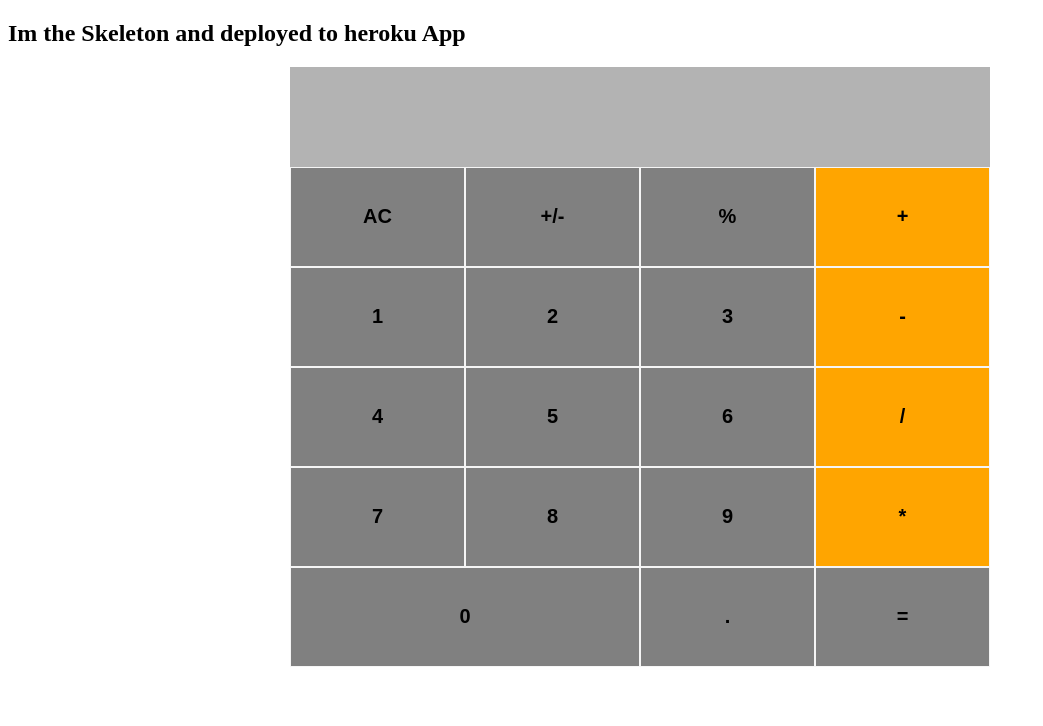
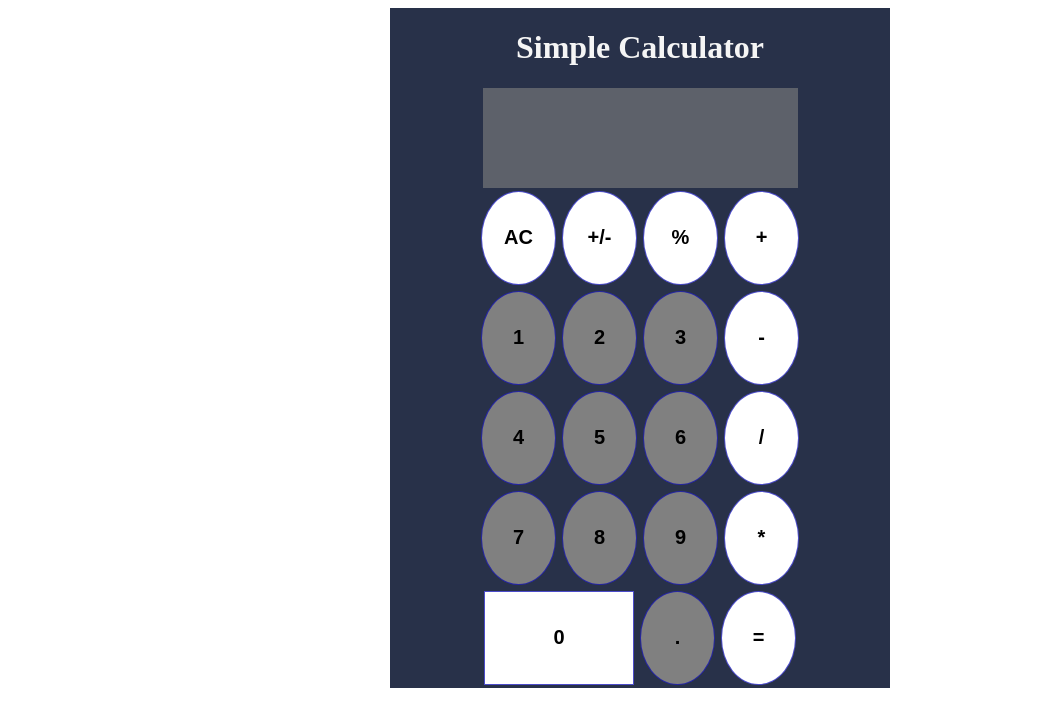
Before and after one commit to MephistoDevelop/react_calculator, a React (Create React App) app: page / in a window 1280 px wide. Shown: the top 726 px of the page, without its empty margins (0-1043 px from the left). Built offline with nearby package versions, Linux system fonts and the light colour scheme.

Commit message:
React Calculator finished

```diff
--- a/public/index.html
+++ b/public/index.html
@@ -4,7 +4,6 @@
     <meta charset="UTF-8" />
     <meta name="viewport" content="width=device-width, initial-scale=1.0" />
     <title>React Calculator</title>
-    <h2>Im the Skeleton and deployed to heroku App</h2>
   </head>
   <body>
     <div id="root"></div>
--- a/src/assets/index.css
+++ b/src/assets/index.css
@@ -1,47 +1,94 @@
-.button{
-  color:black;
+.button {
+  color: black;
   font-size: 20px;
   font-weight: bolder;
   border: 1px solid whitesmoke;
   pointer-events: visibleStroke;
+  border-radius: 50%;
+  outline: 0;
+  border: 1px solid rgba(0, 0, 180, 0.7);
+  margin: 3px;
+}
+input {
+  outline: 0;
+}
+
+button {
+  outline: 0;
+}
+a:focus {
+  outline: 0;
+}
+
+/* added for Firefox compatability */
+button::-moz-focus-inner,
+a::-moz-focus-inner {
+  border: 0;
 }
 
 #group-1 {
   display: flex;
   height: 100px;
+  justify-content: center;
 }
 #group-2 {
   display: flex;
   height: 100px;
+  justify-content: center;
 }
 #group-3 {
   display: flex;
   height: 100px;
+  justify-content: center;
 }
 #group-4 {
   display: flex;
   height: 100px;
+  justify-content: center;
 }
 #group-5 {
   display: flex;
   height: 100px;
+  justify-content: center;
 }
-#calculator-container{
-  width: 700px;
+#calculator-container {
+  background-color: #283149;
+  width: 500px;
+  display: flex;
+  flex-direction: column;
+  justify-content: center;
 }
-#root{
+#root {
   display: flex;
-justify-content: center;
+  justify-content: center;
 }
-#result-container{
-  background-color: 	rgba(128,128,128,0.6);
+#result-container {
+  background-color: rgba(128, 128, 128, 0.6);
   height: 100px;
-  color:white;
+  color: white;
   font-weight: bolder;
   display: flex;
-justify-content: flex-end;
-align-items: center;
-font-size: 28px;
-padding: 0 10px;
+  justify-content: flex-end;
+  align-items: center;
+  font-size: 28px;
+  padding: 0 10px;
+  width: 59%;
 }
-#text-result{}
+#text-result {
+}
+#title {
+  text-align: center;
+  color: whitesmoke;
+  font-weight: 600;
+}
+#component-container {
+  display: flex;
+  flex-direction: column;
+}
+#display-container {
+  display: flex;
+  justify-content: center;
+}
+#btn-zero {
+  border-radius: 0%;
+}
--- a/src/components/App.js
+++ b/src/components/App.js
@@ -31,8 +31,11 @@ class App extends React.Component {
     const operator = this.state.operation !== '' ? `${this.state.total}  ${this.state.operation} ${this.state.value}` : displayString;
     return (
       <div id="calculator-container">
-        <Display result={operator} />
-        <ButtonPanel clickHandler={this.handleClick} />
+        <div><h1 id="title">Simple Calculator</h1></div>
+        <div id="component-container">
+          <div id="display-container"><Display result={operator} /></div>
+          <ButtonPanel clickHandler={this.handleClick} />
+        </div>
       </div>
     );
   }
--- a/src/components/ButtonPanel.js
+++ b/src/components/ButtonPanel.js
@@ -19,9 +19,9 @@ class ButtonPanel extends React.Component {
     return (
       <div>
         <div id="group-1">
-          <Button name="AC" Color="gray" handleClick={this.handleClick} />
-          <Button name="+/-" Color="gray" handleClick={this.handleClick} />
-          <Button name="%" Color="gray" handleClick={this.handleClick} />
+          <Button name="AC" handleClick={this.handleClick} />
+          <Button name="+/-" handleClick={this.handleClick} />
+          <Button name="%" handleClick={this.handleClick} />
           <Button name="+" handleClick={this.handleClick} />
         </div>
         <div id="group-2">
@@ -43,9 +43,9 @@ class ButtonPanel extends React.Component {
           <Button name="*" handleClick={this.handleClick} />
         </div>
         <div id="group-5">
-          <Button name="0" Color="gray" Width handleClick={this.handleClick} />
+          <Button id="btnzero" name="0" Width handleClick={this.handleClick} />
           <Button name="." Color="gray" handleClick={this.handleClick} />
-          <Button name="=" Color="gray" handleClick={this.handleClick} />
+          <Button name="=" handleClick={this.handleClick} />
         </div>
       </div>
     );
--- a/src/components/button.js
+++ b/src/components/button.js
@@ -11,20 +11,25 @@ const Button = (props) => {
   let styles = { };
 
   if (props.Width) {
-    styles = { backgroundColor: props.Color, width: '50%' };
+    styles = { backgroundColor: props.Color, width: '30%' };
   } else {
-    styles = { backgroundColor: props.Color, width: '25%', heigth: '100px' };
+    styles = { backgroundColor: props.Color, width: '15%', heigth: '100px' };
   }
   const clickHandler = () => {
     handleClick(ButtonName);
   };
+  if (props.name === '0') {
+    return (
+      <input id="btn-zero" type="button" className="button" onClick={clickHandler} style={styles} value={ButtonName} />
+    );
+  }
   return (
     <input type="button" className="button" onClick={clickHandler} style={styles} value={ButtonName} />
   );
 };
 
 Button.defaultProps = {
-  Color: 'Orange',
+  Color: 'white',
   Width: false,
 };
 Button.propTypes = {
```
